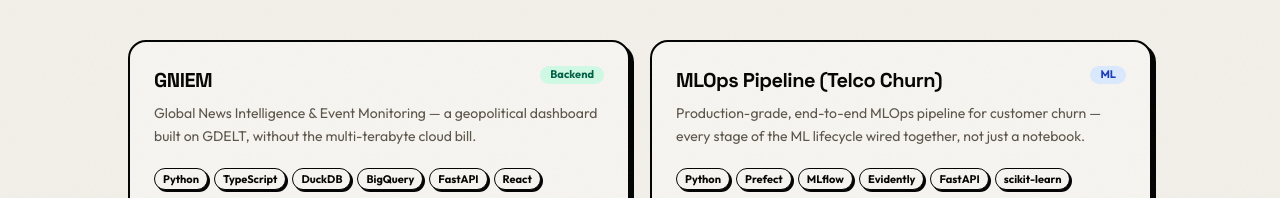
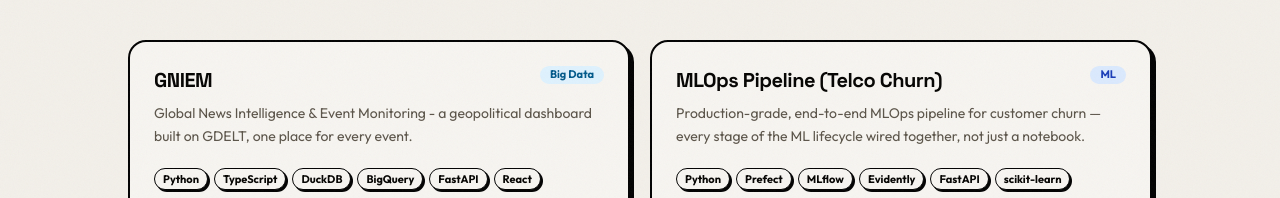
Before and after one commit to ArceusOmkar7/portfolio-or-sm, a Next.js app: page /projects in a window 1280 px wide. Shown: the part 175-373 px from the top of the page. Built offline with nearby package versions, Linux system fonts and the light colour scheme.

Commit message:
Updated project infos

```diff
--- a/app/projects/page.tsx
+++ b/app/projects/page.tsx
@@ -6,6 +6,7 @@
   Backend: "bg-emerald-100 text-emerald-800 dark:bg-emerald-900/40 dark:text-emerald-300",
   OSS: "bg-purple-100 text-purple-800 dark:bg-purple-900/40 dark:text-purple-300",
   "Full Stack": "bg-amber-100 text-amber-800 dark:bg-amber-900/40 dark:text-amber-300",
+  "Big Data": "bg-sky-100 text-sky-800 dark:bg-sky-900/40 dark:text-sky-300"
 }
 
 export default function ProjectsPage() {
--- a/lib/projects.ts
+++ b/lib/projects.ts
@@ -4,7 +4,7 @@
   description: string
   images: string[]
   tags: string[]
-  type: "ML" | "Backend" | "OSS" | "Full Stack"
+  type: "ML" | "Backend" | "OSS" | "Full Stack" | "Big Data"
   url?: string
   github: string
   problem: string
@@ -18,7 +18,7 @@
     slug: "gniem",
     name: "GNIEM",
     description:
-      "Global News Intelligence & Event Monitoring — a geopolitical dashboard built on GDELT, without the multi-terabyte cloud bill.",
+      "Global News Intelligence & Event Monitoring - a geopolitical dashboard built on GDELT, one place for every event.",
     images: [
       "/images/projects/gniem/dashboard-1.png",
       "/images/projects/gniem/dashboard-2.png",
@@ -28,12 +28,12 @@
       "/images/projects/gniem/sidebar-2.png",
     ],
     tags: ["Python", "TypeScript", "DuckDB", "BigQuery", "FastAPI", "React"],
-    type: "Backend",
+    type: "Big Data",
     github: "https://github.com/ArceusOmkar7/gniem",
     problem:
-      "GDELT 2.1 is a global events database that updates every 15 minutes and runs into multi-terabyte scale. Querying it for near-real-time geopolitical monitoring the naive way — hitting BigQuery on every request — gets expensive fast, and full-history warehousing isn't something a student project can just spin up.",
+      "News and events are scattered all over various sources, credibility and factualness of news is hard to believe. One source might say one thing and other something else about the same event, biases of the news provider might hinder with your research.",
     what:
-      "A hybrid OLAP dashboard that splits GDELT data into two tiers: a hot tier (last 90 days) ingested via daily BigQuery batch pulls plus 15-minute streaming fetches, stored as Parquet and queried in-process with DuckDB for low latency; and a cold tier (historical, >90 days) that stays in BigQuery behind a routing engine. On top of that sits an ML layer — Prophet for 30-day forecasts of conflict-event volume, IsolationForest for anomaly/'black swan' detection, TF-IDF + K-Means to cluster raw CAMEO event codes into readable themes, and a nightly Llama 3 (via Groq) pass that generates written regional briefings. The frontend is a React 19 + TypeScript + Vite bento-grid dashboard with Mapbox GL JS heatmaps, Wikipedia entity enrichment, and on-demand article scraping via Jina AI Reader.",
+      "Here comes GNIEM, we gather events all across the world with the help of GDELT dataset and present to you. A hybrid OLAP dashboard that splits GDELT data into two tiers: a hot tier (last 90 days) ingested via daily BigQuery batch pulls plus 15-minute streaming fetches, stored as Parquet and queried in-process with DuckDB for low latency; and a cold tier (historical, >90 days) that stays in BigQuery behind a routing engine. On top of that sits an ML layer — Prophet for 30-day forecasts of conflict-event volume, IsolationForest for anomaly/'black swan' detection, TF-IDF + K-Means to cluster raw CAMEO event codes into readable themes, and a nightly Llama 3 (via Groq) pass that generates written regional briefings. The frontend is a React 19 + TypeScript + Vite bento-grid dashboard with Mapbox GL JS heatmaps, Wikipedia entity enrichment, and on-demand article scraping via Jina AI Reader.",
     techDecisions:
       "DuckDB in-process over a hosted OLAP DB for the hot tier — Parquet + DuckDB gives fast analytical scans without running a database server. BigQuery is only touched for cold-tier historical queries, and even then every call goes through column pruning, SQLDATE partition filters, and a dry-run byte-estimate check before executing, capped at ~2GB scanned per query — necessary guardrails to keep this runnable on a personal GCP budget. TF-IDF + K-Means over heavier embedding-based clustering for the theme grouping, since it runs on a nightly schedule and needs to stay cheap, not real-time. Supercronic instead of full cron/Kubernetes for scheduling, since the whole stack ships as Docker Compose.",
     results:
@@ -76,7 +76,7 @@
       "/images/projects/vizzy/preprocessing.png",
     ],
     tags: ["Python", "Streamlit", "Pandas", "Plotly", "Seaborn", "Gemini API"],
-    type: "OSS",
+    type: "ML",
     github: "https://github.com/ArceusOmkar7/Vizzy",
     problem:
       "Data scientists and analysts spend a significant amount of time performing repetitive exploratory data analysis (EDA), checking null counts, writing boilerplate plotting code, and cleaning dirty datasets. Existing profiling tools are either static and slow, or lock qualitative business summaries behind proprietary, paid web applications.",
```
